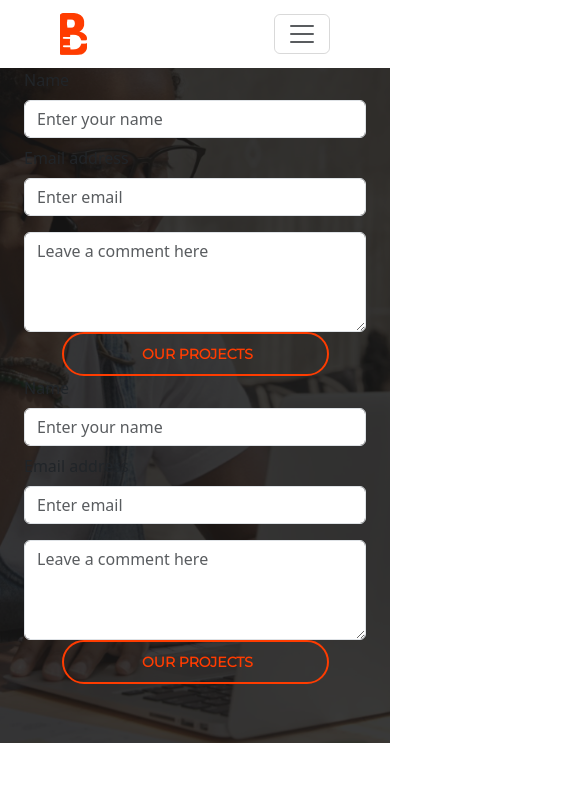
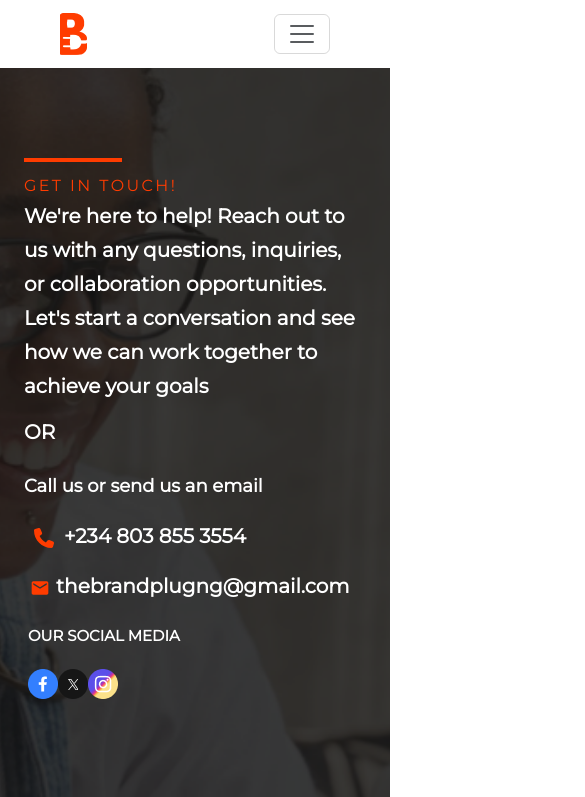
Before and after one commit to Earthpasserby/tbp-site, a React (Create React App) app: page /Contact in a window 390 px wide. Shown: the top 797 px of the page, 585 px wide, since content can reach past the window. Built offline with nearby package versions, Linux system fonts and the light colour scheme.

Commit message:
More Features

```diff
--- a/src/App.css
+++ b/src/App.css
@@ -1160,6 +1160,56 @@
     border-radius: 4px 0px 0px 0px;
     opacity: 0px;
   }
+/*Contact page*/
+.Contact-p {
+  width: 340px !important;
+  height: 116px;
+  gap: 0px;
+  opacity: 0px;
+  font-family: "Montserrat";
+  font-size: 20px;
+  font-weight: 600;
+  line-height: 34px;
+  text-align: left;
+  margin-top: 20px;
+  color: #ffffff;
+}
+.Contact-Address {
+  margin-top: 100px !important;
+}
+.Contact-B{
+  min-height: 170vh !important;
+}
+
+.Contact {
+  padding-top: 100px;
+}
+.Contact-form {
+  background:#fff !important;
+  width: 357px !important;
+  height: 400px !important;
+  top: 103px;
+  left: 809px;
+  gap: 0px;
+  border-radius: 12px;
+  opacity: 0px;
+  margin-top: 100px !important;
+}
+
+.contact-form {
+  padding-top: 10px !important;
+  width: 310px !important;
+  height: 70px !important;
+  top: 55px;
+  left: 38px;
+  gap: 12px;
+  opacity: 0px;
+  margin-left: 0 !important;
+  margin-right: 0  !important;
+}
+.Contact-Button{
+  width: 300px !important;
+}
 }
 
 /*Featured page*/
@@ -2448,20 +2498,138 @@
 }
 
 /*Contact Page*/
-/* .Contact-details {
-  width: 508px;
-  height: 195px;
+.Contact-details {
   top: 117px;
   left: 208px;
   gap: 44px;
   opacity: 0px;
 }
+.Contact-details h4 {
+  width: 168px;
+  height: 11px;
+  gap: 0px;
+  opacity: 0px;
+  font-family: "Montserrat";
+  font-size: 16px;
+  font-weight: 500;
+  line-height: 35px;
+  letter-spacing: 0.15em;
+  text-align: left;
+  color: #ff3c00;
+}
+.Contact-details .line {
+  width: 108px;
+  margin-top: -10px;
+  border: 6px 0px 0px 0px;
+  opacity: 0px;
+  color: #ff3c00;
+}
+.contact-Icon {
+  width: 24px;
+
+  gap: 0px;
+  opacity: 0px;
+  color: #ff3c00;
+}
+.Contact-p {
+  width: 508px;
+  height: 116px;
+  gap: 0px;
+  opacity: 0px;
+  font-family: "Montserrat";
+  font-size: 20px;
+  font-weight: 600;
+  line-height: 34px;
+  text-align: left;
+  margin-top: 20px;
+  color: #ffffff;
+}
+
+.Contact-Address {
+  margin-top: 40px;
+}
+.Contact-Address h5 {
+  width: 55px;
+  height: 14px;
+  top: 381px;
+  left: 208px;
+  gap: 0px;
+  opacity: 0px;
+  font-family: "Montserrat";
+  font-size: 20px;
+  font-weight: 800;
+  line-height: 34px;
+  text-align: left;
+  color: #ffffff;
+}
+
+.Contact-Address .p1 {
+  width: 309px;
+  opacity: 0px;
+  font-family: "Montserrat";
+  font-size: 18px;
+  font-weight: 600;
+  line-height: 34px;
+  text-align: left;
+  color: #ffffff;
+  margin-top: 40px;
+}
+.Contact-Address .p2 {
+  width: 309px;
+  opacity: 0px;
+  font-family: "Montserrat";
+  font-size: 20px;
+  font-weight: 600;
+  line-height: 34px;
+  text-align: left;
+  color: #ffffff;
+}
+.Contact-Address .p3 {
+  opacity: 0px;
+  font-family: "Montserrat";
+  font-size: 20px;
+  font-weight: 600;
+  line-height: 34px;
+  text-align: left;
+  color: #ffffff;
+}
+.Contact-Address .p4 {
+  opacity: 0px;
+  font-family: "Montserrat";
+  font-size: 15px;
+  font-weight: 600;
+  line-height: 34px;
+  text-align: left;
+  color: #ffffff;
+}
 .Contact-form {
-  width: 503px;
-  height: 672px;
   top: 103px;
   left: 809px;
   gap: 0px;
   border-radius: 12px 0px 0px 0px;
   opacity: 0px;
-} */
+}
+.Contact {
+  padding-top: 100px;
+}
+.Contact-form {
+  background: #fff;
+  width: 503px;
+  top: 103px;
+  left: 809px;
+  gap: 0px;
+  border-radius: 12px;
+  opacity: 0px;
+}
+
+.contact-form {
+  padding-top: 20px;
+  width: 427px;
+  height: 70px;
+  top: 55px;
+  left: 38px;
+  gap: 12px;
+  opacity: 0px;
+  margin-left: auto;
+  margin-right: auto;
+}
--- a/src/Components/AboutPage.jsx
+++ b/src/Components/AboutPage.jsx
@@ -9,7 +9,6 @@ import {
   Col,
 } from "react-bootstrap";
 import "bootstrap/dist/css/bootstrap.min.css";
-import { FaArrowRight } from "react-icons/fa6";
 import { Link } from "react-router-dom";
 import Featured from "./Featured";
 import Join from "./Join";
--- a/src/Components/Contact.jsx
+++ b/src/Components/Contact.jsx
@@ -10,9 +10,12 @@ import {
   Form,
 } from "react-bootstrap";
 import "bootstrap/dist/css/bootstrap.min.css";
+import { MdMail } from "react-icons/md";
+import { FaPhone } from "react-icons/fa6";
 import { FaArrowRight } from "react-icons/fa6";
 import { Link } from "react-router-dom";
 import Footer from "./Footer";
+import Join from "./Join";
 
 const Contact = () => {
   return (
@@ -48,6 +51,7 @@ const Contact = () => {
       </Container>
       <Container
         fluid
+        className="Contact-B"
         style={{
           backgroundImage: "url('./call.png')",
           backgroundSize: "cover",
@@ -56,34 +60,41 @@ const Contact = () => {
         }}
       >
         <Container>
-          {/* <Col xs={12} md={6} className="Contact-details">
+          <Row className="Contact">
+            <Col xs={12} md={6} className="Contact-details">
               <Row>
                 <Col>
                   <div className="line"></div>
                   <h4>GET IN TOUCH!</h4>
-                <p>
+                  <p className="Contact-p">
                     We're here to help! Reach out to us with any questions,
                     inquiries, or collaboration opportunities. Let's start a
-                  conversation and see how we can work together to achieve your
-                  goals
+                    conversation and see how we can work together to achieve
+                    your goals
                   </p>
-                <Col>
+                  <Col className="Contact-Address">
                     <h5>OR</h5>
-                  <p>Call us or send us an email</p>
-                  <p>+234 803 855 3554</p>
-                  <p> thebrandplugng@gmail.com</p>
+                    <p className="p1">Call us or send us an email</p>
+                    <p className="p2">
+                      <FaPhone className="mx-2 contact-Icon" />
+                      +234 803 855 3554
+                    </p>
+                    <p className="p3">
+                       <MdMail className="mx-1 contact-Icon" />
+                      thebrandplugng@gmail.com
+                    </p>
                     <div className="mx-1 social-media-links">
-                    <p>OUR SOCIAL MEDIA</p>
-                    <Image src="/./Facebook.png" className="img-fluid" />
+                      <p className="p4">OUR SOCIAL MEDIA</p>
+                      <Image src="/./Facebook.png" className="img-fluid " />
                       <Image src="/./x.png" className="img-fluid" />
                       <Image src="/./ig.png" className="img-fluid" />
                     </div>
                   </Col>
                 </Col>
               </Row>
-          </Col> */}
+            </Col>
             <Col className="Contact-form" xs={12} md={6}>
-            <Form>
+              <Form className="contact-form">
                 <Form.Group className="mb-2" controlId="formBasicEmail">
                   <Form.Label>Name</Form.Label>
                   <Form.Control type="email" placeholder="Enter your name" />
@@ -97,55 +108,33 @@ const Contact = () => {
                   <Form.Control
                     as="textarea"
                     placeholder="Leave a comment here"
-                  style={{ height: "100px" }}
+                    style={{ height: "200px" }}
                   />
                 </Form.Group>
                 <Link to="/" style={{ textDecoration: "none" }}>
-                <div className=" linkButton mx-auto">
+                  <div
+                    className=" LinkButton mx-auto mt-3 Contact-Button"
+                    style={{ width: "427px" }}
+                  >
                     <Button
                       type="btn"
                       variant="Secondary"
                       className="d-flex justify-content-center"
                     >
-                    <span className="mx-2 spanButton ">OUR PROJECTS</span>
+                      <span className="mx-2 spanButton ">
+                        Submit
+                        <FaArrowRight className="mx-2" />
+                      </span>
                     </Button>
                   </div>
                 </Link>
               </Form>
             </Col>
-          <Col className="Contact-form" xs={12} md={6}>
-            <Form>
-              <Form.Group className="mb-2" controlId="formBasicEmail">
-                <Form.Label>Name</Form.Label>
-                <Form.Control type="email" placeholder="Enter your name" />
-              </Form.Group>
-              <Form.Group className="mb-3" controlId="formBasicEmail">
-                <Form.Label>Email address</Form.Label>
-                <Form.Control type="email" placeholder="Enter email" />
-              </Form.Group>
-
-              <Form.Group controlId="floatingTextarea2" label="Comments">
-                <Form.Control
-                  as="textarea"
-                  placeholder="Leave a comment here"
-                  style={{ height: "100px" }}
-                />
-              </Form.Group>
-              <Link to="/" style={{ textDecoration: "none" }}>
-                <div className=" linkButton mx-auto">
-                  <Button
-                    type="btn"
-                    variant="Secondary"
-                    className="d-flex justify-content-center"
-                  >
-                    <span className="mx-2 spanButton ">OUR PROJECTS</span>
-                  </Button>
-                </div>
-              </Link>
-            </Form>
-          </Col>
+          </Row>
         </Container>
       </Container>
+      <Join />
+      <Footer />
     </>
   );
 };
```
Lines whose indentation alone changed are shown as unchanged.
